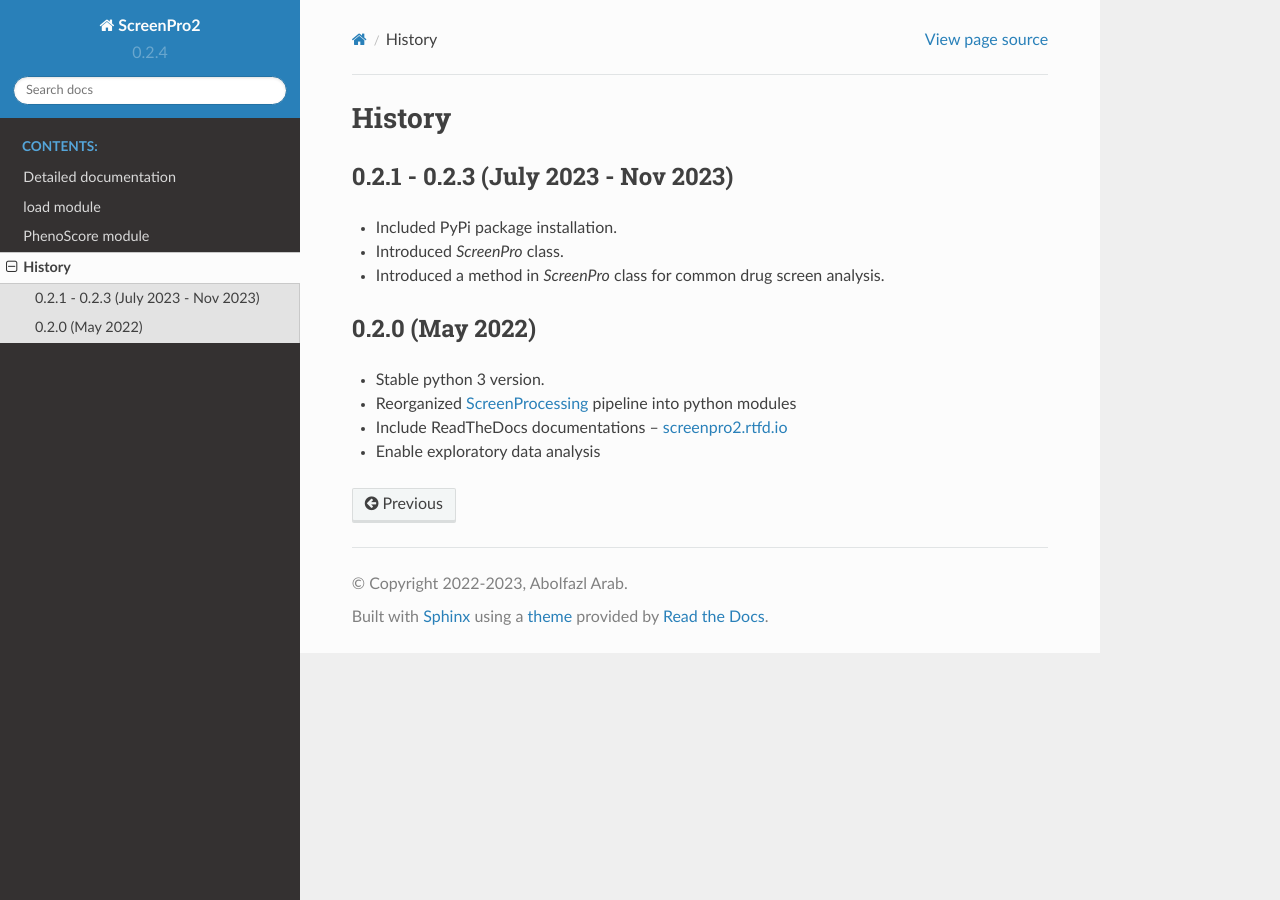
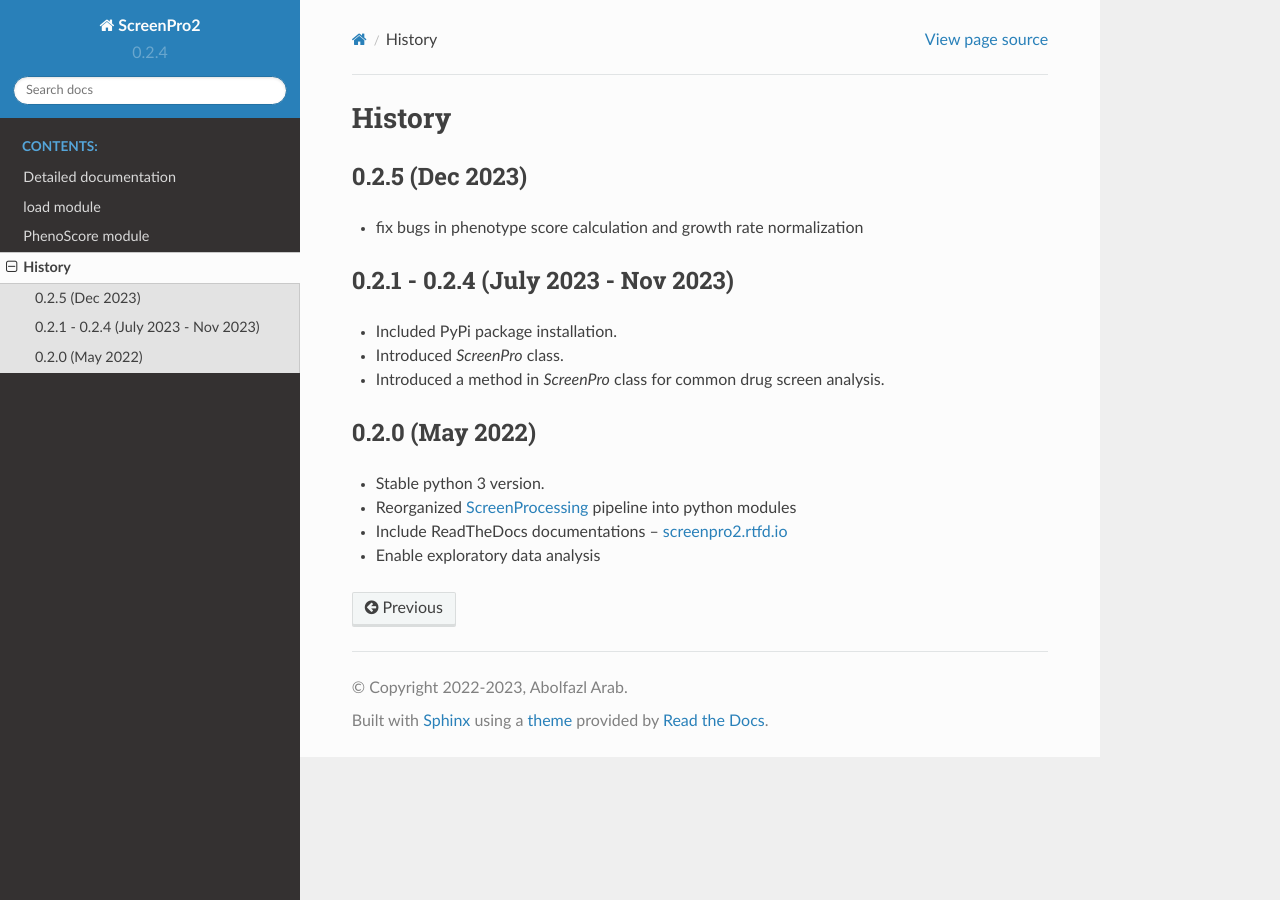
Before and after one commit to ArcInstitute/ScreenPro2, a Sphinx documentation site: the page built from docs/source/history.rst, in a window 1280 px wide. Built offline with Sphinx 7.4.7 and the Read the Docs theme 2.0.0, drawn with Linux system fonts in a browser that asks for light colours.

Commit message:
update docs

```diff
--- a/docs/source/history.rst
+++ b/docs/source/history.rst
@@ -2,7 +2,11 @@
 History
 =======
 
-0.2.1 - 0.2.3 (July 2023 - Nov 2023)
+0.2.5 (Dec 2023)
+~~~~~~~~~~~~~~~~~
+* fix bugs in phenotype score calculation and growth rate normalization
+
+0.2.1 - 0.2.4 (July 2023 - Nov 2023)
 ~~~~~~~~~~~~~~~~~
 * Included PyPi package installation.
 * Introduced `ScreenPro` class.
```
